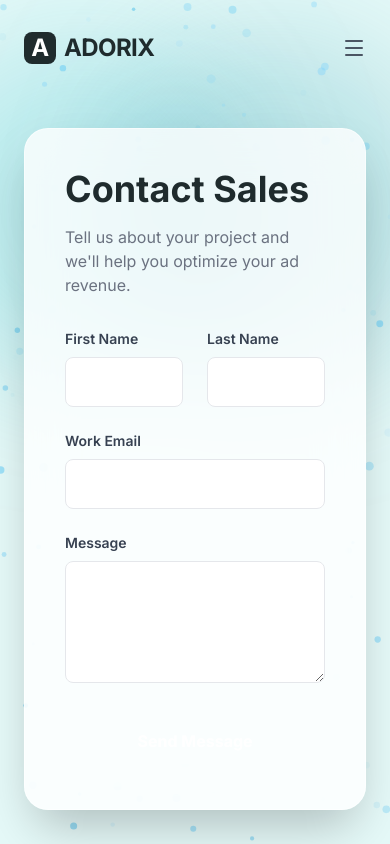
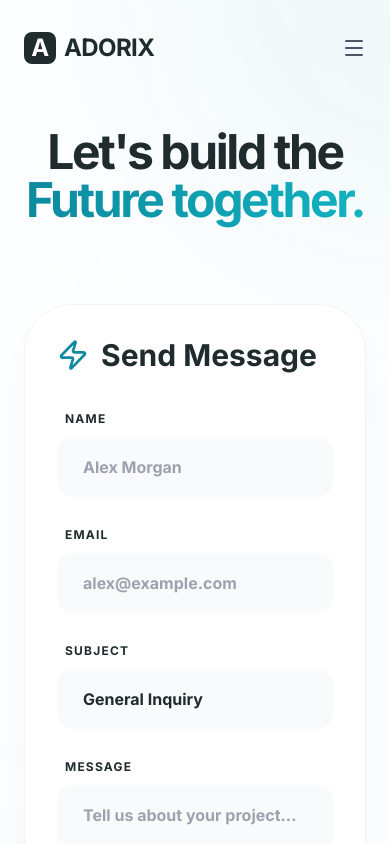
Before and after one commit to ADORIX000/adorix-webb, a React (Vite) app: page /contact in a window 390 px wide. Shown: the top 844 px of the page. Built offline with nearby package versions, Linux system fonts and the light colour scheme; the HTML template or start-up script is replaced by a standard one.

Commit message:
Center contact form and remove side sections

```diff
--- a/src/pages/pagesonNav/Contact.jsx
+++ b/src/pages/pagesonNav/Contact.jsx
@@ -1,35 +1,106 @@
 import React from 'react';
+import { motion } from 'framer-motion';
+import {
+    Mail, MessageSquare, Phone, MapPin,
+    Send, Globe, Github, Twitter, Linkedin,
+    ArrowRight, Sparkles, Zap
+} from 'lucide-react';
+
+const ContactCard = ({ icon: Icon, title, detail, delay }) => (
+    <motion.div
+        initial={{ opacity: 0, y: 20 }}
+        whileInView={{ opacity: 1, y: 0 }}
+        viewport={{ once: true }}
+        transition={{ delay, duration: 0.5 }}
+        className="bg-white/70 backdrop-blur-xl p-8 rounded-[2.5rem] border border-gray-100 hover:border-adorix-primary/30 transition-all duration-500 group shadow-xl shadow-adorix-dark/5"
+    >
+        <div className="w-14 h-14 bg-adorix-primary/10 rounded-2xl flex items-center justify-center text-adorix-primary mb-6 group-hover:scale-110 group-hover:bg-adorix-primary group-hover:text-white transition-all duration-500">
+            <Icon className="w-6 h-6" />
+        </div>
+        <h3 className="text-xl font-black text-adorix-dark mb-2">{title}</h3>
+        <p className="text-gray-500 font-medium mb-4">{detail}</p>
+        <button className="text-sm font-black text-adorix-primary hover:text-adorix-dark transition-colors flex items-center gap-2 uppercase tracking-widest">
+            Connect <ArrowRight className="w-4 h-4" />
+        </button>
+    </motion.div>
+);
 
 const Contact = () => {
     return (
-    <div className="pt-32 pb-20 px-6 max-w-3xl mx-auto">
-      <div className="bg-white/80 backdrop-blur-xl p-10 rounded-3xl shadow-2xl border border-white/50">
-        <h2 className="text-4xl font-bold text-adorix-dark mb-4">Contact Sales</h2>
-        <p className="text-gray-500 mb-8">Tell us about your project and we'll help you optimize your ad revenue.</p>
+        <div className="pt-32 pb-24 px-6 min-h-screen bg-[#FDFEFF] relative overflow-hidden">
+            {/* Background Blobs */}
+            <div className="absolute top-0 right-0 w-[500px] h-[500px] bg-adorix-primary/5 rounded-full blur-[120px] -mr-64 -mt-64" />
+            <div className="absolute bottom-0 left-0 w-[500px] h-[500px] bg-adorix-accent/5 rounded-full blur-[120px] -ml-64 -mb-64" />
 
+            <div className="max-w-7xl mx-auto relative z-10">
+                <div className="text-center mb-20">
+                    <motion.h1
+                        initial={{ opacity: 0, y: 20 }}
+                        animate={{ opacity: 1, y: 0 }}
+                        transition={{ delay: 0.1 }}
+                        className="text-5xl md:text-7xl font-black text-adorix-dark mb-8 tracking-tighter"
+                    >
+                        Let's build the <br />
+                        <span className="text-transparent bg-clip-text bg-gradient-to-r from-adorix-primary to-adorix-accent">
+                            Future together.
+                        </span>
+                    </motion.h1>
+                </div>
+
+
+                <div className="max-w-3xl mx-auto">
+                    {/* Contact Form */}
+                    <motion.div
+                        initial={{ opacity: 0, y: 30 }}
+                        whileInView={{ opacity: 1, y: 0 }}
+                        viewport={{ once: true }}
+                        className="bg-white rounded-[3rem] p-8 md:p-12 border border-gray-100 shadow-2xl shadow-adorix-dark/5"
+                    >
+                        <h2 className="text-3xl font-black text-adorix-dark mb-8 flex items-center gap-3">
+                            <Zap className="w-8 h-8 text-adorix-primary" /> Send Message
+                        </h2>
                         <form className="space-y-6">
-          <div className="grid grid-cols-2 gap-6">
-            <div>
-              <label className="block text-sm font-semibold text-gray-700 mb-2">First Name</label>
-              <input type="text" className="w-full px-4 py-3 bg-white border border-gray-200 rounded-lg focus:ring-2 focus:ring-adorix-500 focus:outline-none" />
+                            <div className="grid grid-cols-1 md:grid-cols-2 gap-6">
+                                <div className="space-y-2">
+                                    <label className="text-xs font-black text-adorix-dark uppercase tracking-widest ml-2">Name</label>
+                                    <input
+                                        type="text"
+                                        placeholder="Alex Morgan"
+                                        className="w-full bg-gray-50 border-2 border-transparent rounded-2xl px-6 py-4 outline-none focus:border-adorix-primary focus:bg-white transition-all font-bold text-adorix-dark"
+                                    />
                                 </div>
-            <div>
-              <label className="block text-sm font-semibold text-gray-700 mb-2">Last Name</label>
-              <input type="text" className="w-full px-4 py-3 bg-white border border-gray-200 rounded-lg focus:ring-2 focus:ring-adorix-500 focus:outline-none" />
+                                <div className="space-y-2">
+                                    <label className="text-xs font-black text-adorix-dark uppercase tracking-widest ml-2">Email</label>
+                                    <input
+                                        type="email"
+                                        placeholder="alex@example.com"
+                                        className="w-full bg-gray-50 border-2 border-transparent rounded-2xl px-6 py-4 outline-none focus:border-adorix-primary focus:bg-white transition-all font-bold text-adorix-dark"
+                                    />
                                 </div>
                             </div>
-          <div>
-            <label className="block text-sm font-semibold text-gray-700 mb-2">Work Email</label>
-            <input type="email" className="w-full px-4 py-3 bg-white border border-gray-200 rounded-lg focus:ring-2 focus:ring-adorix-500 focus:outline-none" />
+                            <div className="space-y-2">
+                                <label className="text-xs font-black text-adorix-dark uppercase tracking-widest ml-2">Subject</label>
+                                <select className="w-full bg-gray-50 border-2 border-transparent rounded-2xl px-6 py-4 outline-none focus:border-adorix-primary focus:bg-white transition-all font-bold text-adorix-dark appearance-none">
+                                    <option>General Inquiry</option>
+                                    <option>Technical Support</option>
+                                    <option>Partnership Proposal</option>
+                                    <option>Press & Media</option>
+                                </select>
                             </div>
-          <div>
-            <label className="block text-sm font-semibold text-gray-700 mb-2">Message</label>
-            <textarea rows="4" className="w-full px-4 py-3 bg-white border border-gray-200 rounded-lg focus:ring-2 focus:ring-adorix-500 focus:outline-none"></textarea>
+                            <div className="space-y-2">
+                                <label className="text-xs font-black text-adorix-dark uppercase tracking-widest ml-2">Message</label>
+                                <textarea
+                                    rows="5"
+                                    placeholder="Tell us about your project..."
+                                    className="w-full bg-gray-50 border-2 border-transparent rounded-2xl px-6 py-4 outline-none focus:border-adorix-primary focus:bg-white transition-all font-bold text-adorix-dark resize-none"
+                                />
                             </div>
-          <button className="w-full bg-adorix-600 text-white font-bold py-4 rounded-lg hover:bg-adorix-700 transition">
-            Send Message
+                            <button className="w-full py-5 bg-adorix-dark text-white rounded-2xl font-black text-lg shadow-xl shadow-adorix-dark/20 hover:bg-adorix-primary transition-all flex items-center justify-center gap-3 group active:scale-[0.98]">
+                                Send Message <Send className="w-5 h-5 group-hover:translate-x-1 group-hover:-translate-y-1 transition-transform" />
                             </button>
                         </form>
+                    </motion.div>
+                </div>
             </div>
         </div>
     );
```
Lines whose indentation alone changed are shown as unchanged.
